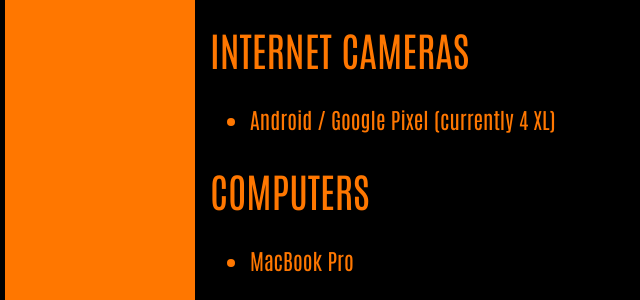
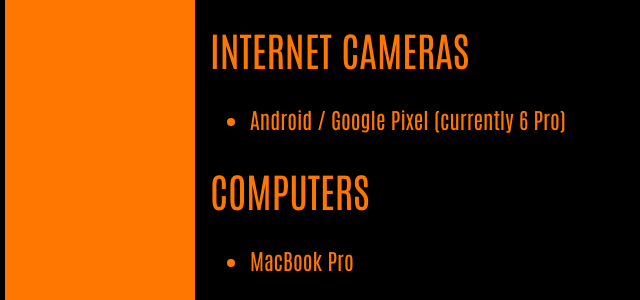
Before and after one commit to ArthurZey/arthurzey.github.io, a Jekyll site: the page built from _pages/stubs/favorites.md, in a window 1280 px wide and 900 px high, scrolled down 10459 px. Shown: the part 155-455 px from the top of the window, without its empty margins (0-640 px from the left). Built offline with Jekyll 4.4.1, drawn with Linux system fonts in a browser that asks for light colours.

Commit message:
Updated current cell phone

```diff
--- a/_pages/stubs/favorites.md
+++ b/_pages/stubs/favorites.md
@@ -245,7 +245,7 @@
 ## Technology
 
 ### Internet Cameras
-* Android / Google Pixel (currently 4 XL)
+* Android / Google Pixel (currently 6 Pro)
 
 ### Computers
 * MacBook Pro
```
